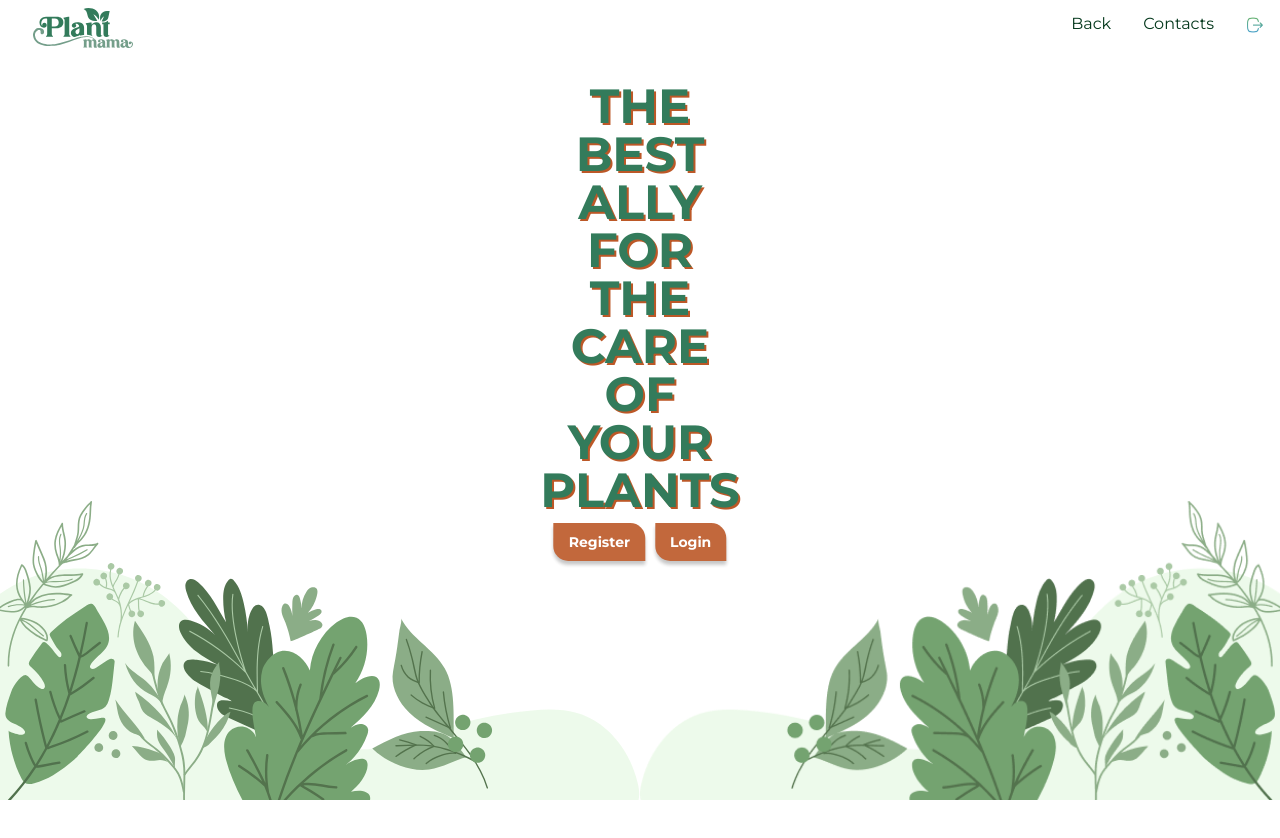
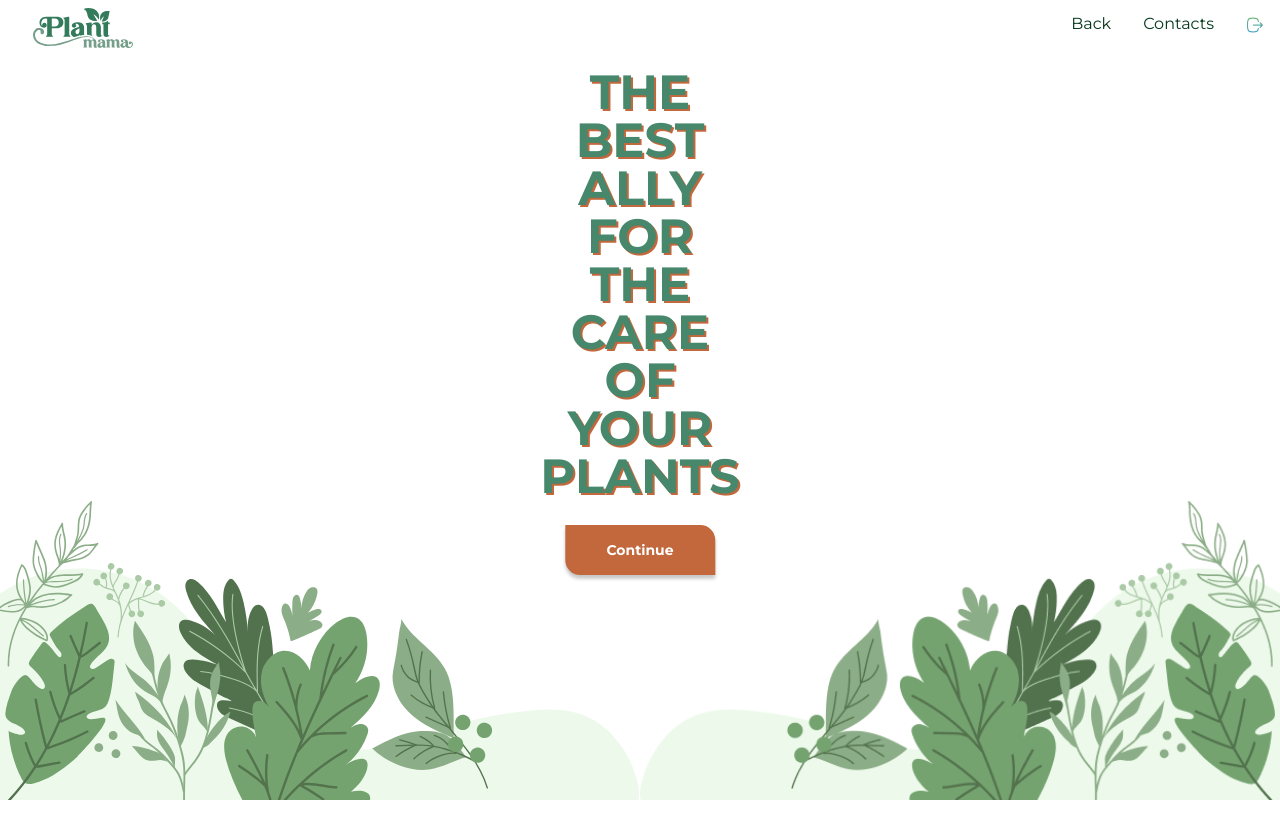
Before and after one commit to SaraBat/PlantMAMA-frontend, a React (Create React App) app: page / in a window 1280 px wide. Shown: the top 838 px of the page. Built offline with nearby package versions, Linux system fonts and the light colour scheme; no server answers.

Commit message:
landing page content centered

```diff
--- a/src/pages/LandingPage.js
+++ b/src/pages/LandingPage.js
@@ -4,9 +4,6 @@ import '../styling/LandingPage.css'
 
 export const LandingPage = () => {
   const navigate = useNavigate();
-  const onRegisterButtonClick = () => {
-    navigate('/register');
-  };
   const onLoginButtonClick = () => {
     navigate('/login');
   }
@@ -14,8 +11,7 @@ export const LandingPage = () => {
     <div className="landing-main-container">
       <div className="landing-button-div">
         <h1 className="landing-title"> THE BEST ALLY FOR THE CARE OF YOUR PLANTS</h1>
-        <button className="landing-button" type="button" onClick={onRegisterButtonClick}> Register </button>
-        <button className="landing-button" type="button" onClick={onLoginButtonClick}> Login </button>
+        <button className="landing-button" type="button" onClick={onLoginButtonClick}> Continue </button>
       </div>
     </div>
   )
--- a/src/styling/LandingPage.css
+++ b/src/styling/LandingPage.css
@@ -3,21 +3,28 @@
   }
 
   .landing-button-div {
+    display: flex;
+    flex-direction: column;
+    align-items: center;
     position: absolute;
-    top: 30%;
+    top: 40%;
     left: 50%;
     transform: translate(-50%, -50%);
   }
     .landing-title {
         color: #337B5B;
+        opacity: 0.9;
         text-shadow: 2px 2px #BC5827;
         font-size: 2em;
         font-weight: 600;
         text-align: center;
-        margin-bottom: 2%;
+        margin-bottom: 10%;
     }
 
   .landing-button{
+    width: 150px;
+    height: 50px;
+
     z-index: 0;
     margin: 5px;
     padding: 8px;
```
